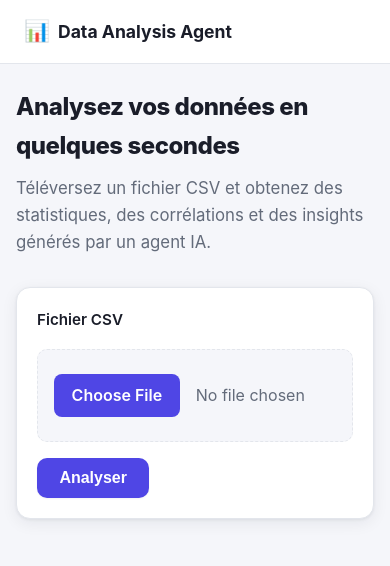
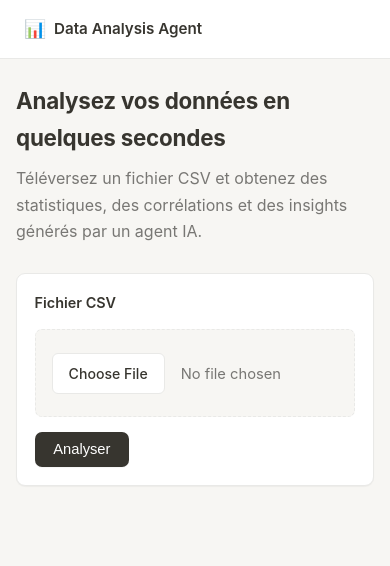
Before and after one commit to youssefyaslane/data_analysis-_agent, a Flask app: page / in a window 390 px wide. Shown: the top 566 px of the page. Run offline with Flask 3, Linux system fonts and the light colour scheme.

Commit message:
style(web): redesign UI with a Notion-inspired look
- swap the indigo/shadow-heavy palette for warm off-white background,
  near-black text, and monochrome dark buttons instead of a bright
  accent color
- flatten shadows to near-invisible, thin borders instead of floating
  cards, tighter/lower border-radius throughout
- restyle the file input, badge, and secondary button to match
  (neutral gray pill, ghost-style secondary button)
- matching dark mode palette (#191919 background, warm light-gray text)

Co-Authored-By: Claude Opus 4.8 <noreply@anthropic.com>

```diff
--- a/src/web/static/css/style.css
+++ b/src/web/static/css/style.css
@@ -1,18 +1,18 @@
 :root {
-  --color-bg: #f5f6fa;
+  --color-bg: #f7f6f3;
   --color-surface: #ffffff;
-  --color-text: #1a1d29;
-  --color-muted: #636b7a;
-  --color-border: #e3e6ec;
-  --color-primary: #4f46e5;
-  --color-primary-hover: #4338ca;
-  --color-primary-soft: #eef0fe;
-  --color-error-bg: #fdecea;
-  --color-error-border: #f5b5b0;
-  --color-error-text: #8a1f11;
-  --shadow-sm: 0 1px 2px rgba(16, 24, 40, 0.05);
-  --shadow-md: 0 4px 16px rgba(16, 24, 40, 0.07), 0 1px 3px rgba(16, 24, 40, 0.06);
-  --radius: 14px;
+  --color-text: #37352f;
+  --color-muted: #787774;
+  --color-border: #e9e9e7;
+  --color-primary: #37352f;
+  --color-primary-hover: #000000;
+  --color-primary-soft: #f1f1ef;
+  --color-error-bg: #fbecec;
+  --color-error-border: #f3d4d3;
+  --color-error-text: #9b2c2c;
+  --shadow-sm: 0 1px 1px rgba(15, 15, 15, 0.04);
+  --shadow-md: 0 1px 3px rgba(15, 15, 15, 0.06), 0 2px 6px rgba(15, 15, 15, 0.04);
+  --radius: 9px;
 }
 
 * {
@@ -24,12 +24,12 @@ body {
   font-family: -apple-system, "Segoe UI", Roboto, Helvetica, Arial, sans-serif;
   background: var(--color-bg);
   color: var(--color-text);
-  line-height: 1.6;
+  line-height: 1.65;
   -webkit-font-smoothing: antialiased;
 }
 
 .container {
-  max-width: 760px;
+  max-width: 720px;
   margin: 0 auto;
   padding: 2.5rem 1.5rem 5rem;
 }
@@ -42,9 +42,9 @@ body {
 }
 
 .site-header__inner {
-  max-width: 760px;
+  max-width: 720px;
   margin: 0 auto;
-  padding: 1.1rem 1.5rem;
+  padding: 1rem 1.5rem;
 }
 
 .brand {
@@ -53,32 +53,32 @@ body {
   gap: 0.5rem;
   color: var(--color-text);
   text-decoration: none;
-  font-weight: 700;
-  font-size: 1.1rem;
+  font-weight: 600;
+  font-size: 0.95rem;
 }
 
 .brand__icon {
-  font-size: 1.3rem;
+  font-size: 1.1rem;
   line-height: 1;
 }
 
 /* ─── Hero ───────────────────────────────────────────── */
 
 .hero {
-  margin-bottom: 2rem;
+  margin-bottom: 1.75rem;
 }
 
 .hero h1 {
-  font-size: 1.9rem;
-  font-weight: 800;
-  letter-spacing: -0.02em;
-  margin: 0 0 0.6rem;
+  font-size: 1.75rem;
+  font-weight: 700;
+  letter-spacing: -0.01em;
+  margin: 0 0 0.5rem;
 }
 
 .lead {
   color: var(--color-muted);
-  font-size: 1.05rem;
-  max-width: 46ch;
+  font-size: 1rem;
+  max-width: 48ch;
   margin: 0;
 }
 
@@ -88,8 +88,8 @@ body {
   background: var(--color-surface);
   border: 1px solid var(--color-border);
   border-radius: var(--radius);
-  box-shadow: var(--shadow-md);
-  padding: 1.75rem;
+  box-shadow: var(--shadow-sm);
+  padding: 1.5rem;
 }
 
 /* ─── Upload form ────────────────────────────────────── */
@@ -97,39 +97,42 @@ body {
 .upload-card {
   display: flex;
   flex-direction: column;
-  gap: 1rem;
+  gap: 0.9rem;
 }
 
 .field-label {
   font-weight: 600;
-  font-size: 0.95rem;
+  font-size: 0.9rem;
+  color: var(--color-text);
 }
 
 input[type="file"] {
   font: inherit;
+  font-size: 0.92rem;
   color: var(--color-muted);
   border: 1px dashed var(--color-border);
-  border-radius: 10px;
-  padding: 1.5rem 1rem;
+  border-radius: 7px;
+  padding: 1.4rem 1rem;
   background: var(--color-bg);
   text-align: center;
 }
 
 input[type="file"]::file-selector-button {
   font: inherit;
-  font-weight: 600;
-  padding: 0.55rem 1.1rem;
+  font-weight: 500;
+  font-size: 0.88rem;
+  padding: 0.5rem 1rem;
   margin-right: 1rem;
-  border: none;
-  border-radius: 8px;
-  background: var(--color-primary);
-  color: #fff;
+  border: 1px solid var(--color-border);
+  border-radius: 6px;
+  background: var(--color-surface);
+  color: var(--color-text);
   cursor: pointer;
-  transition: background 0.15s ease;
+  transition: background 0.12s ease;
 }
 
 input[type="file"]::file-selector-button:hover {
-  background: var(--color-primary-hover);
+  background: var(--color-primary-soft);
 }
 
 /* ─── Buttons ────────────────────────────────────────── */
@@ -139,14 +142,14 @@ input[type="file"]::file-selector-button:hover {
   align-items: center;
   justify-content: center;
   align-self: flex-start;
-  border: none;
-  border-radius: 10px;
-  padding: 0.7rem 1.4rem;
-  font-size: 1rem;
-  font-weight: 600;
+  border: 1px solid transparent;
+  border-radius: 7px;
+  padding: 0.55rem 1.1rem;
+  font-size: 0.92rem;
+  font-weight: 500;
   cursor: pointer;
   text-decoration: none;
-  transition: background 0.15s ease, transform 0.1s ease, box-shadow 0.15s ease;
+  transition: background 0.12s ease, border-color 0.12s ease;
 }
 
 .btn--primary {
@@ -301,36 +303,36 @@ input[type="file"]::file-selector-button:hover {
   display: block;
   border: 1px solid var(--color-border);
   border-radius: var(--radius);
-  box-shadow: var(--shadow-md);
-  margin-bottom: 1.75rem;
+  box-shadow: var(--shadow-sm);
+  margin-bottom: 1.5rem;
 }
 
 /* ─── Dark mode ──────────────────────────────────────── */
 
 @media (prefers-color-scheme: dark) {
   :root {
-    --color-bg: #0d0f1a;
-    --color-surface: #171a29;
-    --color-text: #e7e9f0;
-    --color-muted: #9096a8;
-    --color-border: #2b2f42;
-    --color-primary: #818cf8;
-    --color-primary-hover: #a5b0fb;
-    --color-primary-soft: rgba(129, 140, 248, 0.14);
-    --color-error-bg: #2d1214;
-    --color-error-border: #6e2a26;
-    --color-error-text: #ffb4a9;
-    --shadow-sm: 0 1px 2px rgba(0, 0, 0, 0.3);
-    --shadow-md: 0 4px 16px rgba(0, 0, 0, 0.35), 0 1px 3px rgba(0, 0, 0, 0.3);
+    --color-bg: #191919;
+    --color-surface: #1f1f1f;
+    --color-text: #e9e9e7;
+    --color-muted: #9b9b98;
+    --color-border: #2f2f2f;
+    --color-primary: #e9e9e7;
+    --color-primary-hover: #ffffff;
+    --color-primary-soft: #2a2a2a;
+    --color-error-bg: #2d1a1a;
+    --color-error-border: #5c2d2a;
+    --color-error-text: #f2a8a3;
+    --shadow-sm: 0 1px 1px rgba(0, 0, 0, 0.3);
+    --shadow-md: 0 1px 3px rgba(0, 0, 0, 0.4), 0 2px 6px rgba(0, 0, 0, 0.3);
   }
 
-  .btn--primary { color: #101223; }
+  .btn--primary { color: #191919; }
 }
 
 /* ─── Responsive ─────────────────────────────────────── */
 
 @media (max-width: 480px) {
   .container { padding: 1.5rem 1rem 3rem; }
-  .hero h1 { font-size: 1.5rem; }
-  .card { padding: 1.25rem; }
+  .hero h1 { font-size: 1.4rem; }
+  .card { padding: 1.1rem; }
 }
```
Also changed, not shown: other parts of src/web/static/css/style.css (+30 -31 lines), README.md.
